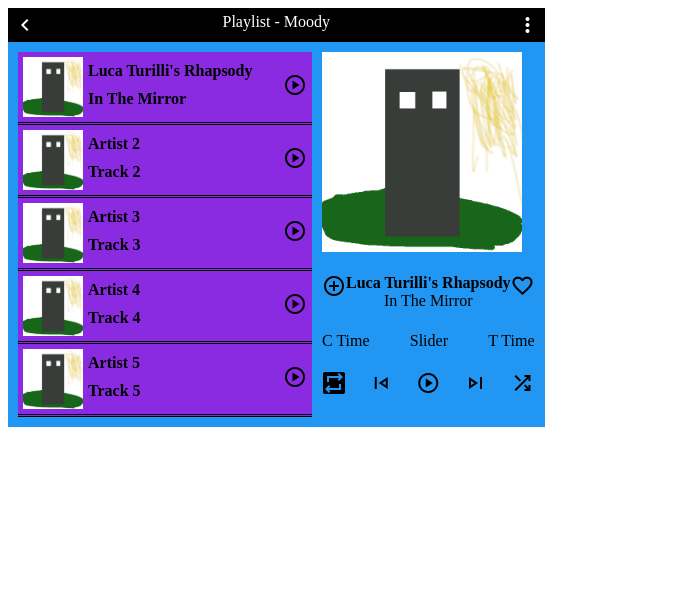
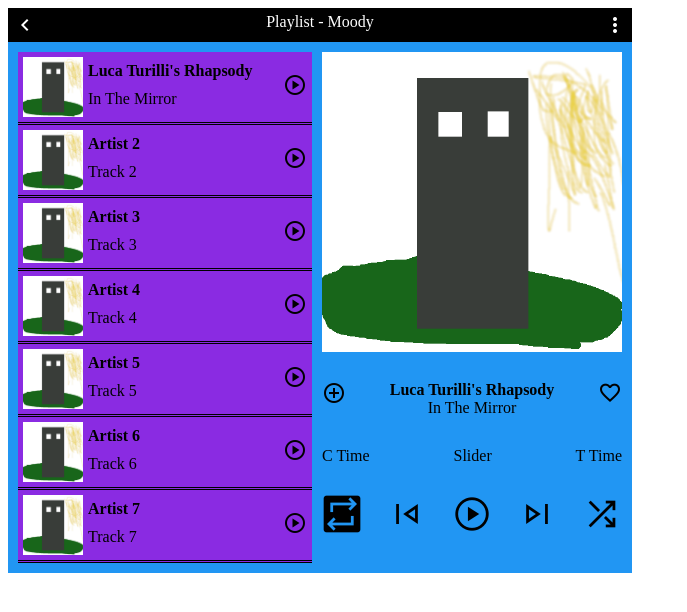
Before and after one commit to KerrikTheCleric/react-media-player, a React (Vite) app: page / in a window 1280 px wide. Shown: the top 612 px of the page, without its empty margins (0-687 px from the left). Built offline with nearby package versions, Linux system fonts and the light colour scheme.

Commit message:
New tracks, player image size, player symbol size

```diff
--- a/src/components/GridContainer.css
+++ b/src/components/GridContainer.css
@@ -72,6 +72,10 @@
 }
 
 .player-image{
-  max-width: 200px;
-  max-height: 200px;
+  max-width: 300px;
+  max-height: 300px;
 }
+
+.playerIcons{
+  font-size: 40px;
+}
--- a/src/components/GridContainer.tsx
+++ b/src/components/GridContainer.tsx
@@ -18,7 +18,7 @@
             />
             <ul className="trackList">
                 <li className="trackListItem-textItem"><b>{track.artist}</b></li>
-                <li className="trackListItem-textItem"><b>{track.name}</b></li>
+                <li className="trackListItem-textItem">{track.name}</li>
             </ul>
 
             <span className="material-symbols-outlined"> play_circle </span>
@@ -46,11 +46,11 @@
                     <span>T Time</span>
                 </li>
                 <li className="playerList playerList-bottom">
-                    <span className="material-symbols-outlined"> repeat_on </span>
-                    <span className="material-symbols-outlined"> skip_previous </span>
-                    <span className="material-symbols-outlined">play_circle</span>
-                    <span className="material-symbols-outlined">skip_next</span>
-                    <span className="material-symbols-outlined">shuffle</span>
+                    <span className="material-symbols-outlined playerIcons"> repeat_on </span>
+                    <span className="material-symbols-outlined playerIcons"> skip_previous </span>
+                    <span className="material-symbols-outlined playerIcons">play_circle</span>
+                    <span className="material-symbols-outlined playerIcons">skip_next</span>
+                    <span className="material-symbols-outlined playerIcons">shuffle</span>
                 </li>
             </ul>
         </div>
--- a/src/data.ts
+++ b/src/data.ts
@@ -8,5 +8,7 @@
         { artist: "Artist 3", name: "Track 3", image: testImage },
         { artist: "Artist 4", name: "Track 4", image: testImage },
         { artist: "Artist 5", name: "Track 5", image: testImage },
+        { artist: "Artist 6", name: "Track 6", image: testImage },
+        { artist: "Artist 7", name: "Track 7", image: testImage },
     ]
 }
```
